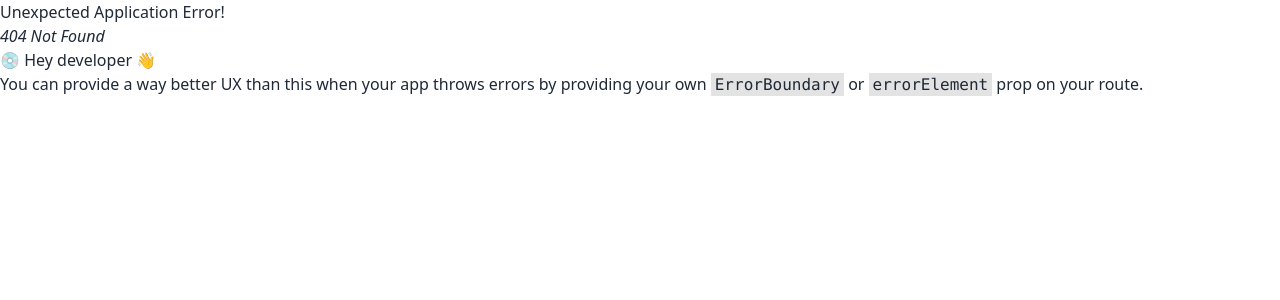
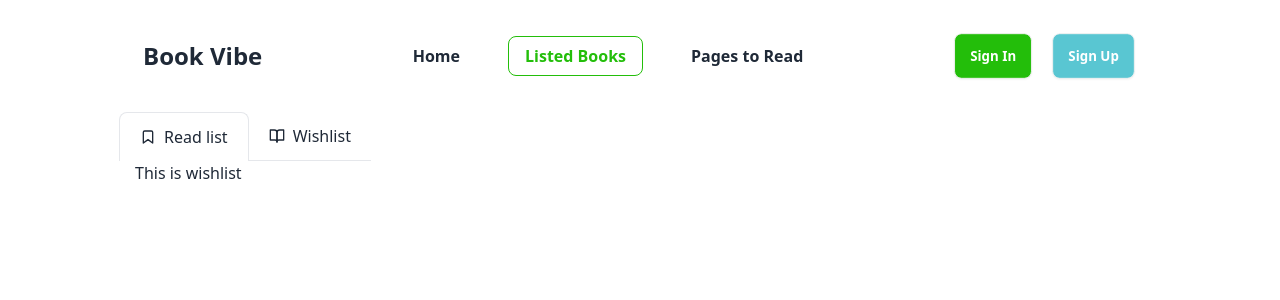
Before and after one commit to AsaduzzamanSohun/Book-Vibe-with-React-SPA, a React app: page /listed-books/wishlist in a window 1280 px wide. Before the commit this address had no page. Shown: the top 300 px of the page. Built offline with nearby package versions, Linux system fonts and the light colour scheme; the HTML template or start-up script is replaced by a standard one; a web font is replaced by a local one.

Commit message:
readlist wishlist added

```diff
--- a/src/components/BookDetails/BookDetails.jsx
+++ b/src/components/BookDetails/BookDetails.jsx
@@ -3,6 +3,7 @@ import { useLoaderData, useParams } from "react-router-dom";
 
 import { ToastContainer, toast } from 'react-toastify';
 import 'react-toastify/dist/ReactToastify.css';
+import { saveBookApplication } from "../../utils/local-storage";
 
 const BookDetails = () => {
 
@@ -20,6 +21,8 @@ const BookDetails = () => {
     const { bookName, author, image, review, totalPages, rating, category, tags, publisher, yearOfPublishing } = bookDetail;
 
     const handleRead = () => {
+
+        saveBookApplication(idInt)
 
         if (!readAdded) {
             toast.success("Book added to Read List.");
--- a/src/components/ListedBooks/ListedBooks.jsx
+++ b/src/components/ListedBooks/ListedBooks.jsx
@@ -1,8 +1,36 @@
+import { useState } from "react";
+import { Link, Outlet } from "react-router-dom";
 
 const ListedBooks = () => {
+
+    const [tab, setTab] = useState(0);
+
     return (
         <div>
-            <h1>This is listed books section</h1>
+            <div className="flex items-center -mx-4 overflow-x-auto overflow-y-hidden sm:justify-start flex-nowrap dark:bg-gray-100 dark:text-gray-800">
+                <Link to=""
+                onClick={() => setTab(0)}
+                    className={`flex items-center flex-shrink-0 px-5 py-3 space-x-2 ${tab === 0 ? 'border border-b-0' : 'border-b'} rounded-t-lg dark:border-gray-600 dark:text-gray-900`}>
+                    <svg xmlns="http://www.w3.org/2000/svg" viewBox="0 0 24 24" fill="none" stroke="currentColor" strokeWidth="2" strokeLinecap="round" strokeLinejoin="round" className="w-4 h-4">
+                        <path d="M19 21l-7-5-7 5V5a2 2 0 0 1 2-2h10a2 2 0 0 1 2 2z"></path>
+                    </svg>
+                    <span>Read list</span>
+                </Link>
+
+                <Link to={`wishlist`}
+                onClick={() => setTab(1)}
+                className={`flex items-center flex-shrink-0 px-5 py-3 space-x-2 ${tab === 1 ? 'border border-b-0' : 'border-b'} rounded-t-lg dark:border-gray-600 dark:text-gray-900`}>
+                    <svg xmlns="http://www.w3.org/2000/svg" viewBox="0 0 24 24" fill="none" stroke="currentColor" strokeWidth="2" strokeLinecap="round" strokeLinejoin="round" className="w-4 h-4">
+                        <path d="M2 3h6a4 4 0 0 1 4 4v14a3 3 0 0 0-3-3H2z"></path>
+                        <path d="M22 3h-6a4 4 0 0 0-4 4v14a3 3 0 0 1 3-3h7z"></path>
+                    </svg>
+                    <span>Wishlist</span>
+
+                </Link>
+
+
+            </div>
+            <Outlet></Outlet>
         </div>
     );
 };
--- /dev/null
+++ b/src/components/ReadLists/ReadLists.jsx
@@ -0,0 +1,10 @@
+
+const ReadLists = () => {
+    return (
+        <div>
+            <h1>This is read list</h1>
+        </div>
+    );
+};
+
+export default ReadLists;
--- /dev/null
+++ b/src/components/WishLists/WishLists.jsx
@@ -0,0 +1,10 @@
+
+const WishLists = () => {
+    return (
+        <div>
+            <h1>This is wishlist</h1>
+        </div>
+    );
+};
+
+export default WishLists;
--- a/src/main.jsx
+++ b/src/main.jsx
@@ -12,6 +12,8 @@ import ListedBooks from './components/ListedBooks/ListedBooks.jsx';
 import PagesToRead from './components/PagesToRead/PagesToRead.jsx';
 import Books from './components/Books/Books.jsx';
 import BookDetails from './components/BookDetails/BookDetails.jsx';
+import ReadLists from './components/ReadLists/ReadLists.jsx';
+import WishLists from './components/WishLists/WishLists.jsx';
 
 const router = createBrowserRouter([
   {
@@ -25,7 +27,17 @@ const router = createBrowserRouter([
       },
       {
         path: "/listed-books",
-        element: <ListedBooks></ListedBooks>
+        element: <ListedBooks></ListedBooks>,
+        children: [
+          {
+            index: true,
+            element: <ReadLists></ReadLists>
+          },
+          {
+            path: "wishlist",
+            element: <WishLists></WishLists>
+          }
+        ]
       },
       {
         path: "/page-to-read",
--- /dev/null
+++ b/src/utils/local-storage.js
@@ -0,0 +1,26 @@
+
+const getStoredBookApplication = () => {
+
+    const storedBookApplication = localStorage.getItem('book-applications');
+
+    console.log(storedBookApplication);
+
+    if(storedBookApplication){
+        return JSON.parse(storedBookApplication);
+    }
+    return [];
+
+}
+
+const saveBookApplication = id => {
+
+    const storedBookApplications = getStoredBookApplication();
+    const exists = storedBookApplications.find(bookId => bookId === id);
+    if(!exists){
+        storedBookApplications.push(id);
+        localStorage.setItem('book-applications', JSON.stringify(storedBookApplications));
+    }
+
+}
+
+export {getStoredBookApplication, saveBookApplication}
```
